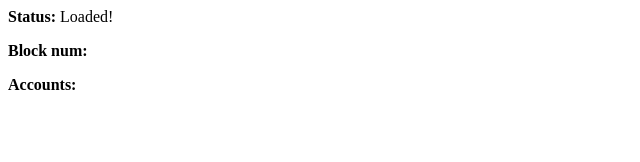
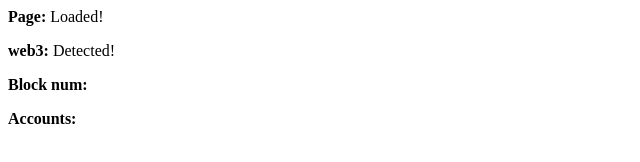
Before and after one commit to meth/testdapp, a plain HTML site: page index.html in a window 1280 px wide. Shown: the whole page, without its empty margins (0-640 px from the left). Drawn offline with Linux system fonts and the light colour scheme.

Commit message:
add web3 detection

```diff
--- a/index.html
+++ b/index.html
@@ -2,12 +2,14 @@
   <head>
     <script type="text/javascript">
       window.onload = () => {
-        document.getElementById('ready').innerHTML = 'Loaded!'
-
-        const accounts = document.getElementById('accounts')
-        const blockNumber = document.getElementById('blockNumber')
+        document.getElementById('page').innerHTML = 'Loaded!'
 
         if (window.web3) {
+          document.getElementById('web3').innerHTML = 'Detected!'
+
+          const accounts = document.getElementById('accounts')
+          const blockNumber = document.getElementById('blockNumber')
+
           window.web3.eth.getAccounts((err, value) => {
             if (err) {
               accounts.innerHTML = err.toString()
@@ -29,8 +31,12 @@
   </head>
   <body>
     <p>
-      <strong>Status:</strong>
-      <span id="ready" />
+      <strong>Page:</strong>
+      <span id="page" />
+    </p>
+    <p>
+      <strong>web3:</strong>
+      <span id="web3" />
     </p>
     <p>
       <strong>Block num:</strong>
```
